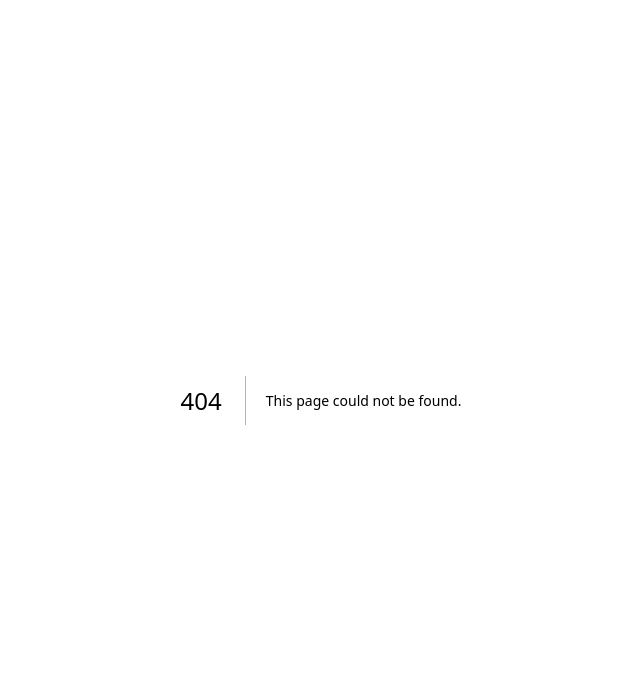
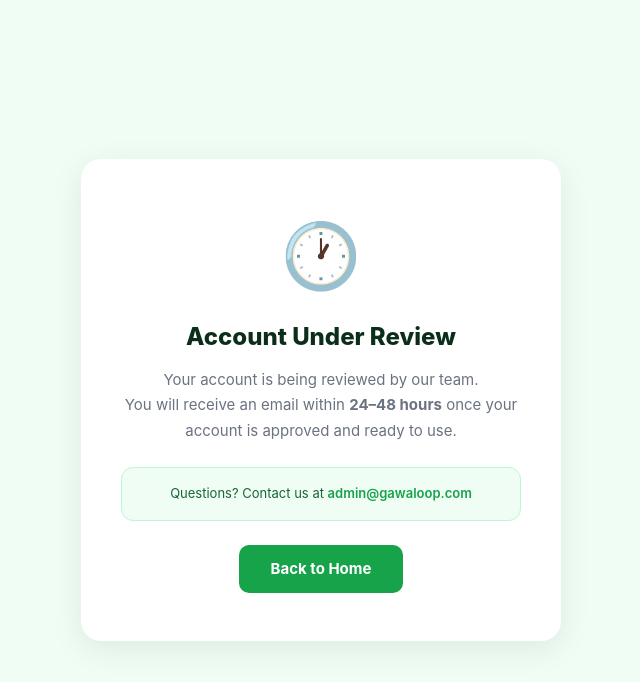
Before and after one commit to jirehandre23/gawa-loop, a Next.js app: page /business/pending in a window 1280 px wide. Before the commit this address had no page. Shown: the top 682 px of the page, without its empty margins (319-959 px from the left). Built offline with nearby package versions, Linux system fonts and the light colour scheme.

Commit message:
Create page.tsx

```diff
--- /dev/null
+++ b/app/business/pending/page.tsx
@@ -0,0 +1,24 @@
+"use client";
+export default function PendingPage() {
+  return (
+    <div style={{ minHeight: "100vh", background: "#f0fdf4", display: "flex", alignItems: "center", justifyContent: "center", padding: "24px", fontFamily: "-apple-system,BlinkMacSystemFont,'Segoe UI',sans-serif" }}>
+      <div style={{ background: "#fff", borderRadius: "20px", padding: "48px 40px", maxWidth: "480px", width: "100%", textAlign: "center", boxShadow: "0 8px 32px rgba(0,0,0,0.08)" }}>
+        <div style={{ fontSize: "64px", marginBottom: "16px" }}>🕐</div>
+        <h1 style={{ margin: "0 0 12px", fontSize: "24px", fontWeight: 800, color: "#0a2e1a" }}>Account Under Review</h1>
+        <p style={{ margin: "0 0 24px", fontSize: "15px", color: "#6b7280", lineHeight: 1.7 }}>
+          Your account is being reviewed by our team.<br/>
+          You will receive an email within <b>24–48 hours</b> once your account is approved and ready to use.
+        </p>
+        <div style={{ background: "#f0fdf4", border: "1px solid #bbf7d0", borderRadius: "12px", padding: "16px", marginBottom: "24px" }}>
+          <p style={{ margin: 0, fontSize: "13px", color: "#166534" }}>
+            Questions? Contact us at{" "}
+            <a href="mailto:admin@gawaloop.com" style={{ color: "#16a34a", fontWeight: 600 }}>admin@gawaloop.com</a>
+          </p>
+        </div>
+        <a href="/" style={{ display: "inline-block", background: "#16a34a", color: "#fff", fontWeight: 700, padding: "13px 32px", borderRadius: "10px", textDecoration: "none", fontSize: "15px" }}>
+          Back to Home
+        </a>
+      </div>
+    </div>
+  );
+}
```
